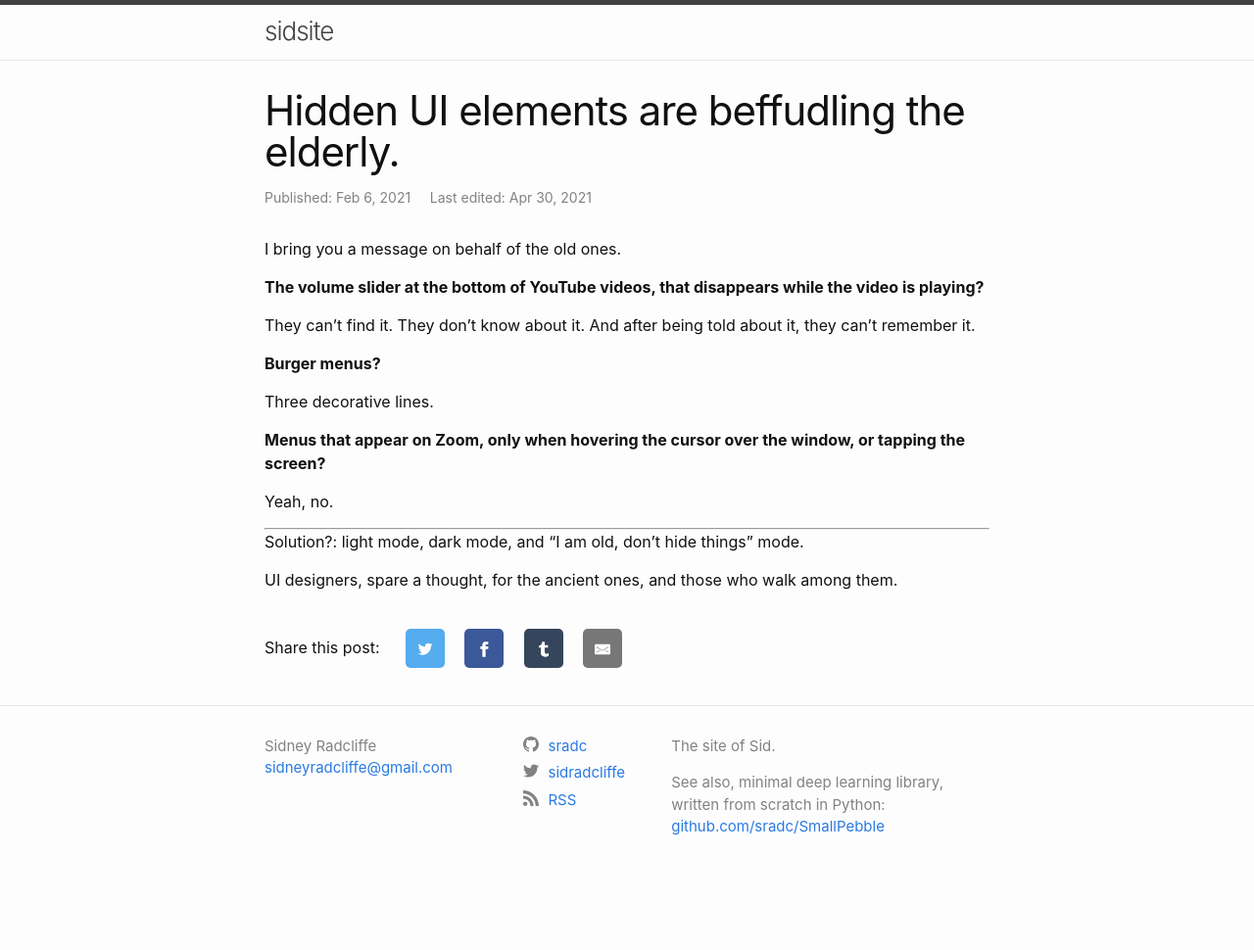
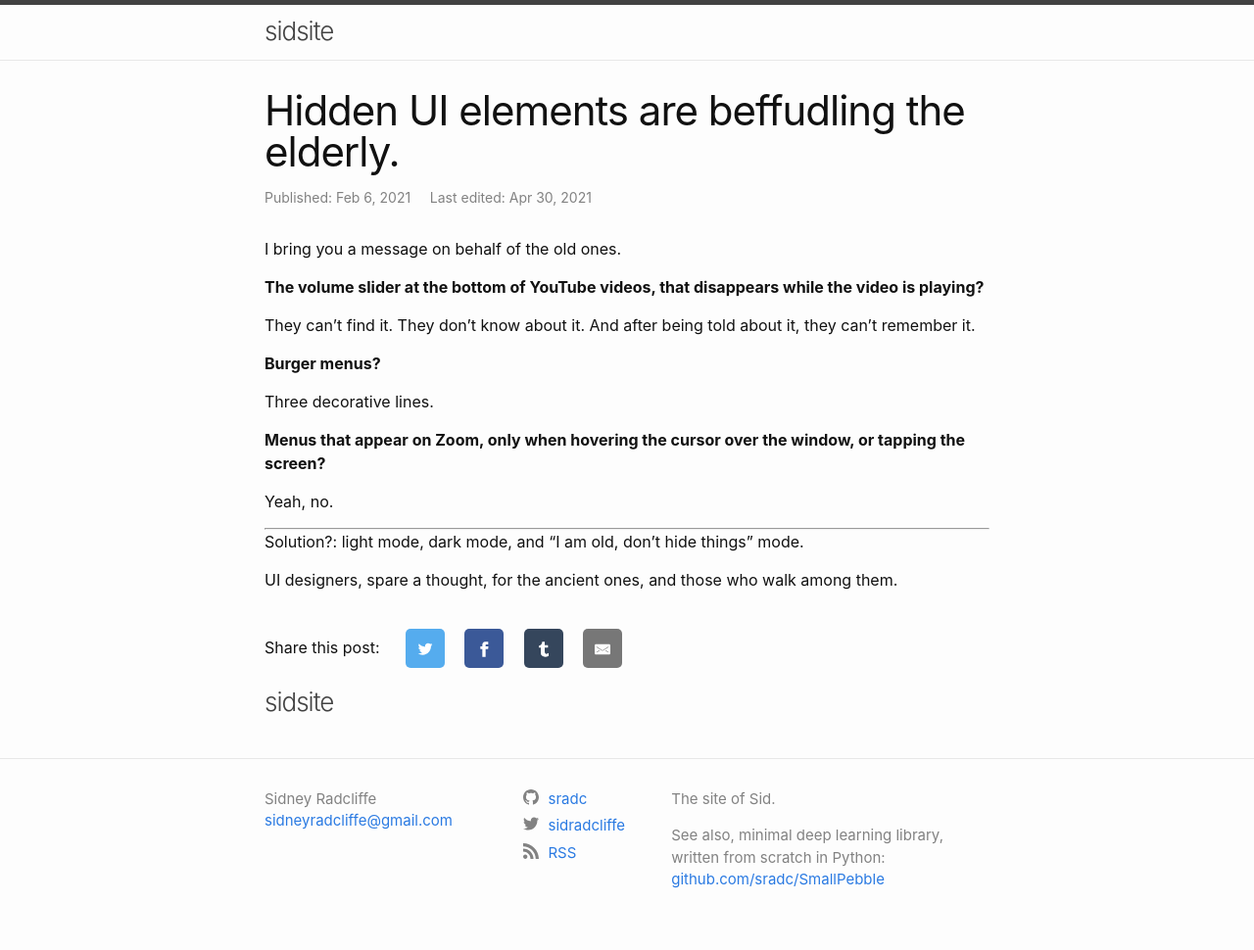
Before and after one commit to sradc/sradc.github.io, a Jekyll site: the page built from _notes/2021-02-06-hidden-ui.md, in a window 1280 px wide. Shown: the whole page at 98% size. Built offline with Jekyll 4.4.1, drawn with Linux system fonts in a browser that asks for light colours; before the commit the page ends 916 px from its top, so only the background shows below that.

Commit message:
include link to home at bottom (may not be obvious enough)

```diff
--- a/_layouts/post.html
+++ b/_layouts/post.html
@@ -29,6 +29,8 @@ layout: default
 
   {%- include share.html -%}
 
+  <p><a class="site-title" rel="author" href="/">sidsite</a></p>
+
   {%- if site.disqus.shortname -%}
     {%- include disqus_comments.html -%}
   {%- endif -%}
```
